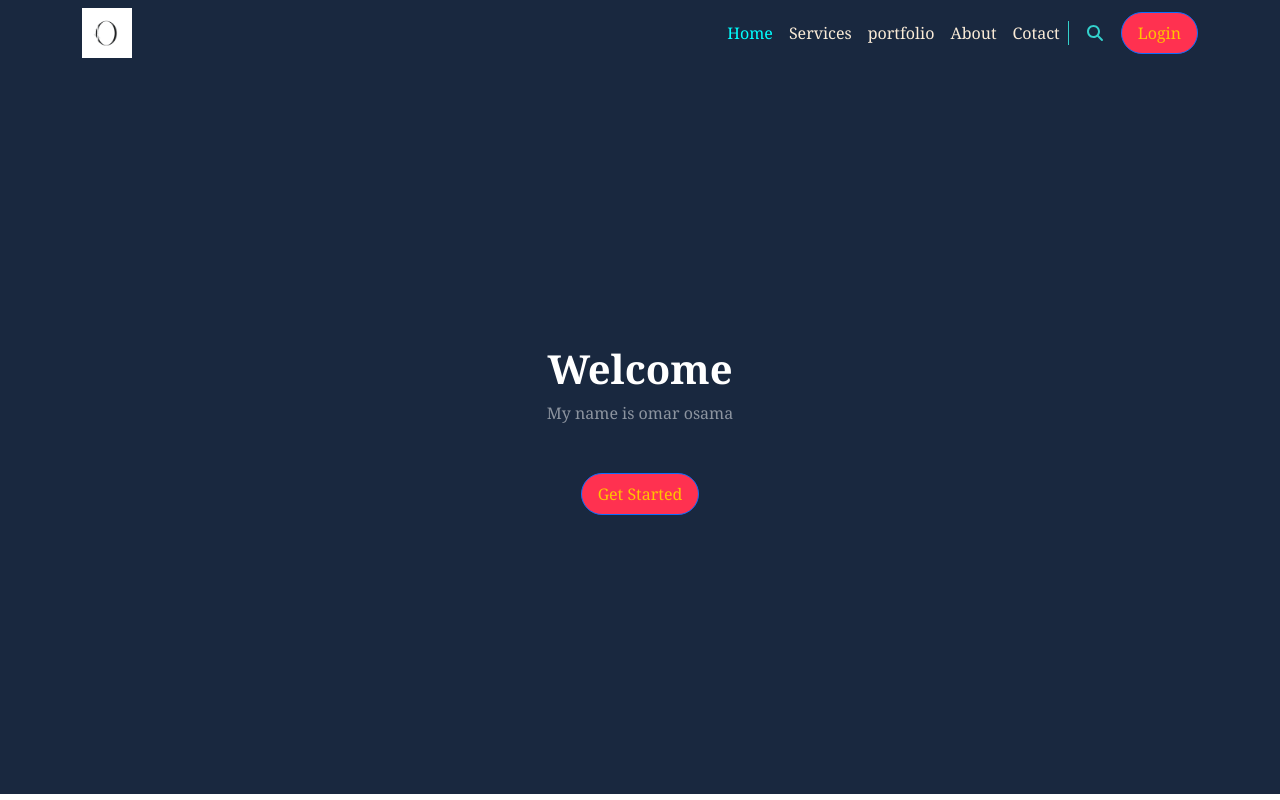
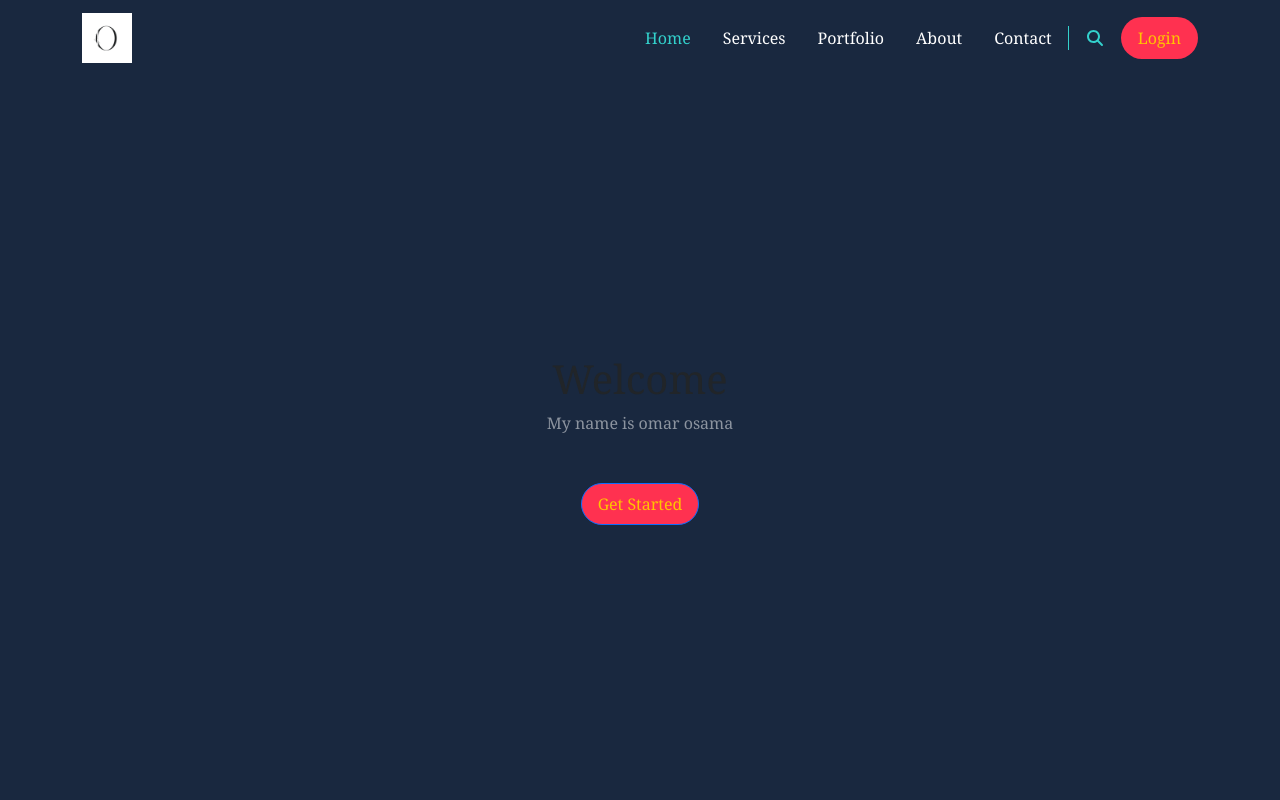
Before and after one commit to omaros23/personal-omar, a plain HTML site: page index.html in a window 1280 px wide. Shown: the top 800 px of the page. Drawn offline with Linux system fonts and the light colour scheme.

Commit message:
Add files via upload

```diff
--- a/css/omar osama.css
+++ b/css/omar osama.css
@@ -12,7 +12,7 @@
 
 body{
     font-family:Georgia, 'Times New Roman', Times, serif ;
-    height: 100000px;
+    height: 900px;
 }
 .main-btn {
     background-color: var(--red-color);
@@ -34,15 +34,17 @@ body{
   }
 
 
-/*start navbar */
-.navbar{
+/* Start Navbar */
+.navbar {
   background-color: var(--dark-color);
+}
+.navbar .navbar-nav .nav-link {
+  color: white;
 }
 .navbar .navbar-nav .nav-link.active,
 .navbar .navbar-nav .nav-link:focus,
 .navbar .navbar-nav .nav-link:hover {
   color: var(--green-color);
-
 }
 .navbar .search {
   border-left: 1px solid var(--green-color);
@@ -55,10 +57,13 @@ body{
   font-size: 25px;
   border-color: white;
 }
-.navbar .navbar-toggler:focus{
+.navbar .navbar-toggler:focus {
   box-shadow: none;
 }
-/*end navbar */
+.navbar .navbar-toggler[aria-expanded="true"] {
+  border-color: var(--green-color);
+}
+/* End Navbar */
 /*start landing */
 .landing{
     background-color: var(--dark-color);
--- a/index.html
+++ b/index.html
@@ -2,72 +2,64 @@
 <html>
 <head>
 <meta charset="utf-8" />
+<meta http-equiv="X-UA-Compatible" content="IE=edge" />
+<meta name="viewport" content="width=device-width, initial-scale=1.0" />
 <title>omar osama</title>
-<link rel="stylesheet" href="css/bootstrap.min.css"/>
-<link rel="stylesheet" href="css/all.min.css"/>
-<link rel="stylesheet" href="css/omar osama.css"/>
-<link rel="preconnect" href="https://fonts.googleapis.com"/>
-<link rel="preconnect" href="https://fonts.gstatic.com" crossorigin/>
-<link href="https://fonts.googleapis.com/css2?family=Roboto:ital,wght@1,500&display=swap" rel="stylesheet"/>
+<link rel="stylesheet" href="css/bootstrap.min.css" />
+<link rel="stylesheet" href="css/all.min.css" />
+<link rel="stylesheet" href="css/omar osama.css" />
+<link rel="preconnect" href="https://fonts.googleapis.com" />
+<link rel="preconnect" href="https://fonts.gstatic.com" crossorigin />
+<link href="https://fonts.googleapis.com/css2?family=Roboto:wght@100;300;500&display=swap" rel="stylesheet" />
 <link rel="icon" href="imges/o.ico" type="image/png">
 </head>
 <style>
-    h1{
-     text-align: center;
-     color: white;
-     font-weight: bold;
-    }
-    p{
-        text-align: center;
-        color: white;
-    }
-a{
-    text-align: center;
-}
+
 </style>
 <body>
 
-    <nav class="navbar navbar-expand-lg sticky-top" >
+  <nav class="navbar navbar-expand-lg sticky-top">
     <div class="container">
-            <img src="imges/o.ico" width="50px">
-
-
-
+      <a class="navbar-brand" href="#">
+        <img      style="width: 50px;"     src="imges/o.ico" alt="" />
+      </a>
       <button
         class="navbar-toggler"
-           type="button" data-bs-toggle="collapse"
+        type="button"
+        data-bs-toggle="collapse"
         data-bs-target="#main"
         aria-controls="main"
         aria-expanded="false"
-            aria-label="Toggle navigation">
+        aria-label="Toggle navigation"
+      >
       <i class="fa-solid fa-bars"></i>
       </button>
-
       <div class="collapse navbar-collapse" id="main">
         <ul class="navbar-nav ms-auto mb-2 mb-lg-0">
           <li class="nav-item">
-                <a class="nav-link active" aria-current="page" href="#" style="color: aqua;">Home</a>
+            <a class="nav-link p-2 p-lg-3 active" aria-current="page" href="#">Home</a>
           </li>
           <li class="nav-item">
-                <a class="nav-link" href="#" style="color: antiquewhite;">Services</a>
+            <a class="nav-link p-2 p-lg-3" href="#">Services</a>
           </li>
           <li class="nav-item">
-                <a class="nav-link" href="#" style="color: antiquewhite;">portfolio</a>
+            <a class="nav-link p-2 p-lg-3" href="#">Portfolio</a>
           </li>
           <li class="nav-item">
-                <a class="nav-link" href="#" style="color: antiquewhite;">About</a>
+            <a class="nav-link p-2 p-lg-3" href="#">About</a>
           </li>
           <li class="nav-item">
-                <a class="nav-link" href="#" style="color: antiquewhite;">Cotact</a>
+            <a class="nav-link p-2 p-lg-3" href="#">Contact</a>
           </li>
         </ul>
-         <div class="search ps-3 pe-3 d-none d-lg-block" >
+        <div class="search ps-3 pe-3 d-none d-lg-block">
           <i class="fa-solid fa-magnifying-glass"></i>
         </div>
-         <a class="btn btn-primary rounded-pill main-btn" href="#">Login</a>
+        <a class="btn rounded-pill main-btn" href="#">Login</a>
       </div>
     </div>
   </nav>
+
 
 <div class="landing d-flex justify-content-center align-items-center">
 <div class="text-center">
@@ -277,7 +269,7 @@ a{
       <img class="img-fluid" src="imges/team6.jpg" alt="" />
 
       <blockquote class="text-black-50 p-3">
-        “I don't understand how we got by those troops. I thought we were dead.“
+        “Alone we can accomplish very little; But together we can do so much.“
       </blockquote>
     </div>
   </div>
@@ -286,7 +278,7 @@ a{
       <img class="img-fluid" src="imges/team2.jpg" alt="" />
 
       <blockquote class="text-black-50 p-3">
-        “I don't understand how we got by those troops. I thought we were dead.“
+        “Talent wins games, but teamwork wins championships.“
       </blockquote>
     </div>
   </div>
@@ -295,7 +287,7 @@ a{
       <img class="img-fluid" src="imges/team3.png" alt="" />
 
       <blockquote class="text-black-50 p-3">
-        “I don't understand how we got by those troops. I thought we were dead.“
+        “Individuals play the game, but the team overcomes the odds“
       </blockquote>
     </div>
   </div>
@@ -304,7 +296,7 @@ a{
       <img class="img-fluid" src="imges/team4.jpg" alt="" />
 
       <blockquote class="text-black-50 p-3">
-        “I don't understand how we got by those troops. I thought we were dead.“
+        “It is literally true that you can succeed better and faster by helping others succeed.“
       </blockquote>
     </div>
   </div>
```
Also changed, not shown: imges/o__1_-removebg-preview.png (added), imges/omar-removebg-preview.png (added). Lines whose indentation alone changed are shown as unchanged.
